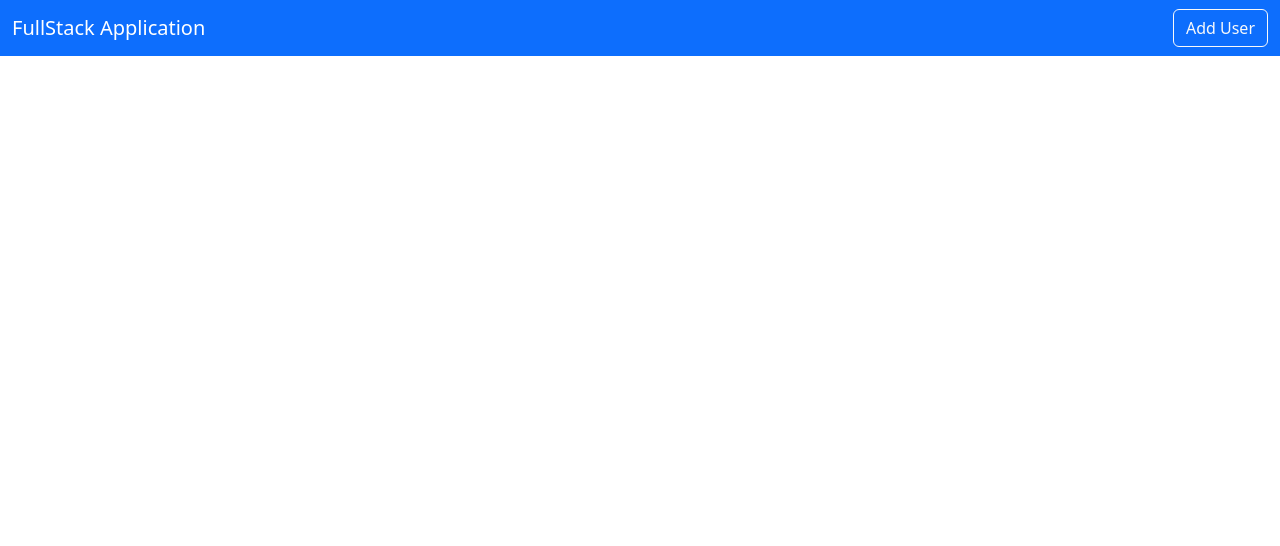
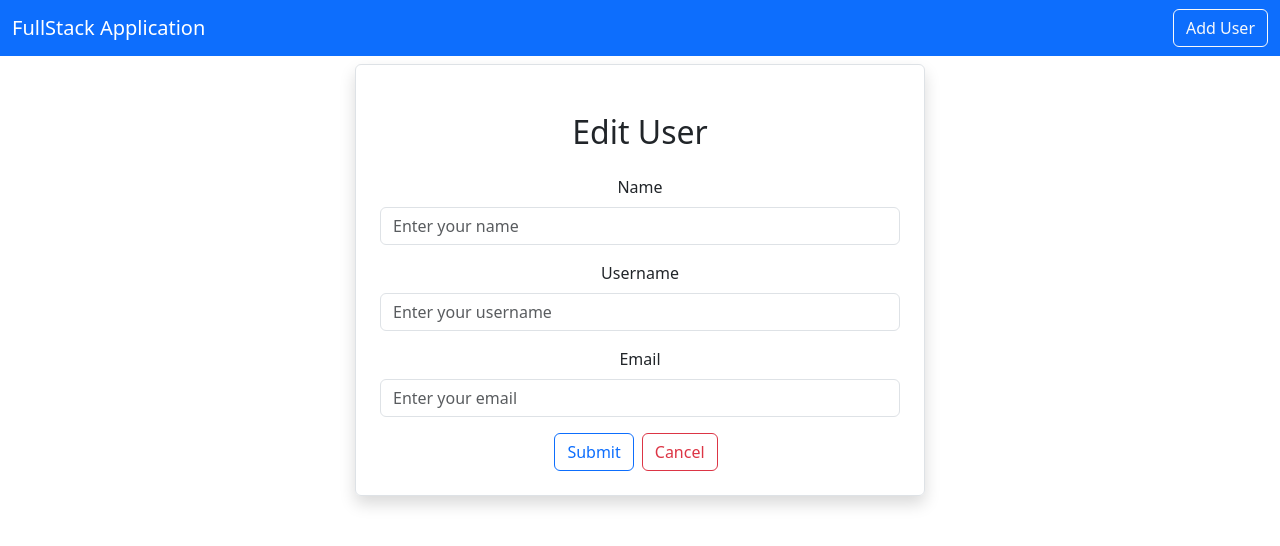
Before and after one commit to douglasschantz/fullstackfrontend, a React (Create React App) app: page /edituser/1 in a window 1280 px wide. Shown: the top 546 px of the page. Built offline with nearby package versions, Linux system fonts and the light colour scheme; no server answers.

Commit message:
Edit user using AXIOS PUT

```diff
--- a/package.json
+++ b/package.json
@@ -8,6 +8,7 @@
     "@testing-library/user-event": "^13.5.0",
     "axios": "^1.4.0",
     "bootstrap": "^5.3.1",
+    "cors": "^2.8.5",
     "react": "^18.2.0",
     "react-dom": "^18.2.0",
     "react-router-dom": "^6.15.0",
--- a/src/App.js
+++ b/src/App.js
@@ -4,8 +4,10 @@
 import Home from './page/Home';
 import { BrowserRouter as Router, Routes, Route } from "react-router-dom";
 import AddUser from "./users/AddUser";
+import EditUser from './users/EditUser';
 
 function App() {
+
   return (
     <div className="App">
       <Router>
@@ -14,6 +16,7 @@
         <Routes>
           <Route exact path="/" element={<Home />} />
           <Route exact path="/adduser" element={<AddUser />} />
+          <Route exact path="/edituser/:id" element={<EditUser />} />
         </Routes>
       </Router>
 
--- a/src/page/Home.js
+++ b/src/page/Home.js
@@ -1,8 +1,8 @@
 import React, { useEffect, useState } from 'react'
 import axios from 'axios'
+import { Link } from 'react-router-dom';
 
 export default function () {
-
     const [users, setUsers] = useState([])
 
     useEffect(() => {
@@ -40,7 +40,7 @@
 
                                     <td>
                                         <button className='btn btn-primary mx-2' >View</button>
-                                        <button className='btn btn-light mx-2' >Edit</button>
+                                        <Link className='btn btn-light mx-2' to={`/edituser/${user.id}`} >Edit</Link>
                                         <button className='btn btn-danger mx-2' >Delete</button>
                                     </td>
                                 </tr>
--- a/src/users/EditUser.js
+++ b/src/users/EditUser.js
@@ -0,0 +1,98 @@
+import React, { useEffect } from "react";
+import axios from "axios";
+import { useState } from "react";
+import { Link, useNavigate, useParams } from "react-router-dom";
+
+export default function EditUser() {
+  let navigate = useNavigate();
+
+  const { id }=useParams();
+
+  const [user, setUser] = useState({
+    name: "",
+    username: "",
+    email: "",
+  });
+
+
+  const { name, username, email } = user;
+
+  const onInputChange = (e) => {
+    setUser({ ...user, [e.target.name]: e.target.value });
+  };
+
+  useEffect(()=>{
+    loadUser()
+  },[]);
+
+  const onSubmit = async (e) => {
+    e.preventDefault();
+    await axios.put(`http://localhost:8080/user/${id}`, user);
+    navigate("/");
+  };
+
+  const loadUser=async()=>{
+    const result=await axios.get(`http://localhost:8080/user/${id}`)
+    setUser(result.data)
+  }
+
+  return (
+    <div className="container">
+      <div className="row">
+        <div className="col-md-6 offset-md-3 border rounded p-4 mt-2 shadow">
+          <h2 className="text-center m-4">Edit User</h2>
+
+          <form onSubmit={(e) => onSubmit(e)}>
+            <div className="mb-3">
+              <label htmlFor="Name" className="form-label">
+                Name
+              </label>
+              <input
+                type="{text}"
+                className="form-control"
+                placeholder="Enter your name"
+                name="name"
+                value={name}
+                onChange={(e) => onInputChange(e)}
+              />
+            </div>
+
+            <div className="mb-3">
+              <label htmlFor="username" className="form-label">
+                Username
+              </label>
+              <input
+                type="{text}"
+                className="form-control"
+                placeholder="Enter your username"
+                name="username"
+                value={username}
+                onChange={(e) => onInputChange(e)}
+              />
+            </div>
+
+            <div className="mb-3">
+              <label htmlFor="email" className="form-label">
+                Email
+              </label>
+              <input
+                type="{text}"
+                className="form-control"
+                placeholder="Enter your email"
+                name="email"
+                value={email}
+                onChange={(e) => onInputChange(e)}
+              />
+            </div>
+            <button type="submit" className="btn btn-outline-primary">
+              Submit
+            </button>
+            <Link className="btn btn-outline-danger mx-2" to="/">
+              Cancel
+            </Link>
+          </form>
+        </div>
+      </div>
+    </div>
+  );
+}
```
Also changed, not shown: 1 other file (tests, documents, lock files or other folders).
